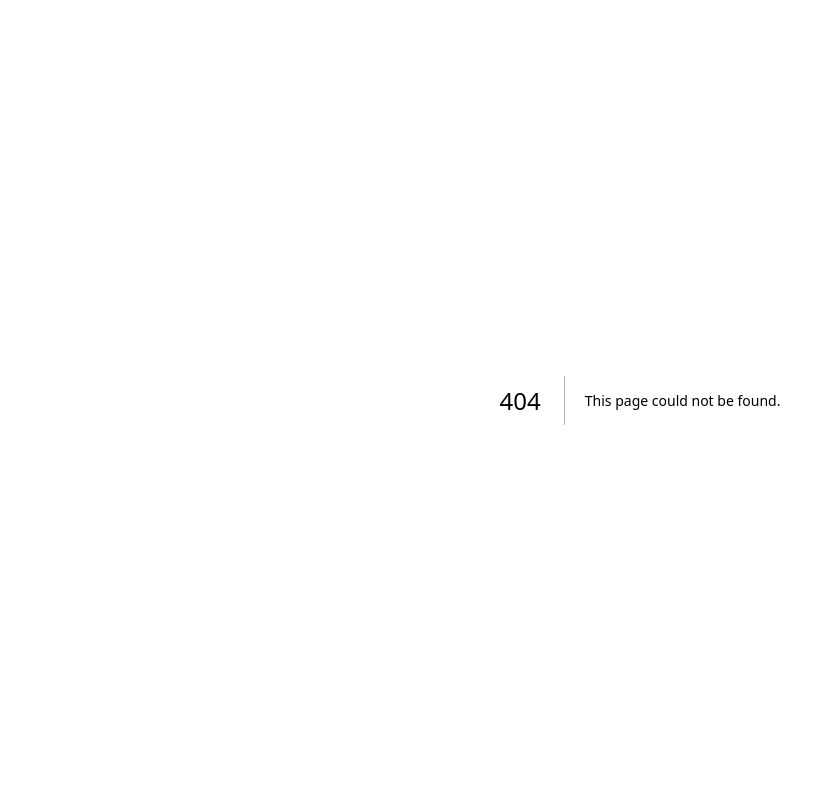
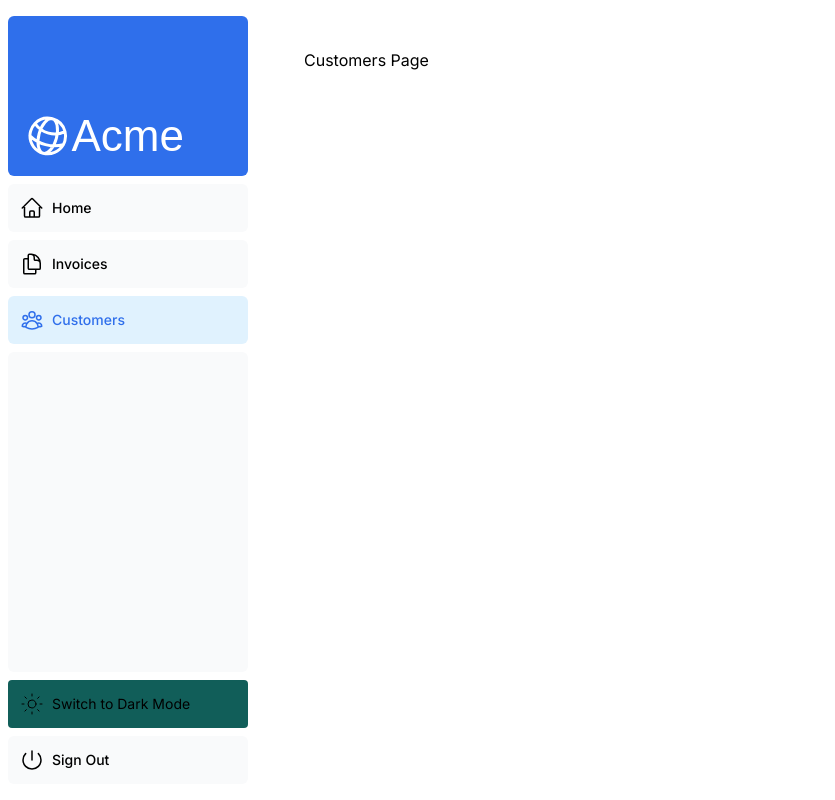
Before and after one commit to nguyenminhtriec/sunrise, a Next.js app: page /dashboard/customers in a window 1280 px wide. Before the commit this address had no page. Shown: the whole page, without its empty margins (0-835 px from the left). Built offline with nearby package versions, Linux system fonts and the light colour scheme; a web font is replaced by a local one.

Commit message:
NMT 2025-5-22 T22:05

```diff
--- a/app/dashboard/marsphotos/page.tsx
+++ b/app/dashboard/customers/page.tsx
@@ -1,6 +1,6 @@
 
 export default function Page() {
     return (
-        <div>Mars Photos Page</div>
+        <div>Customers Page</div>
     )
 }
```
